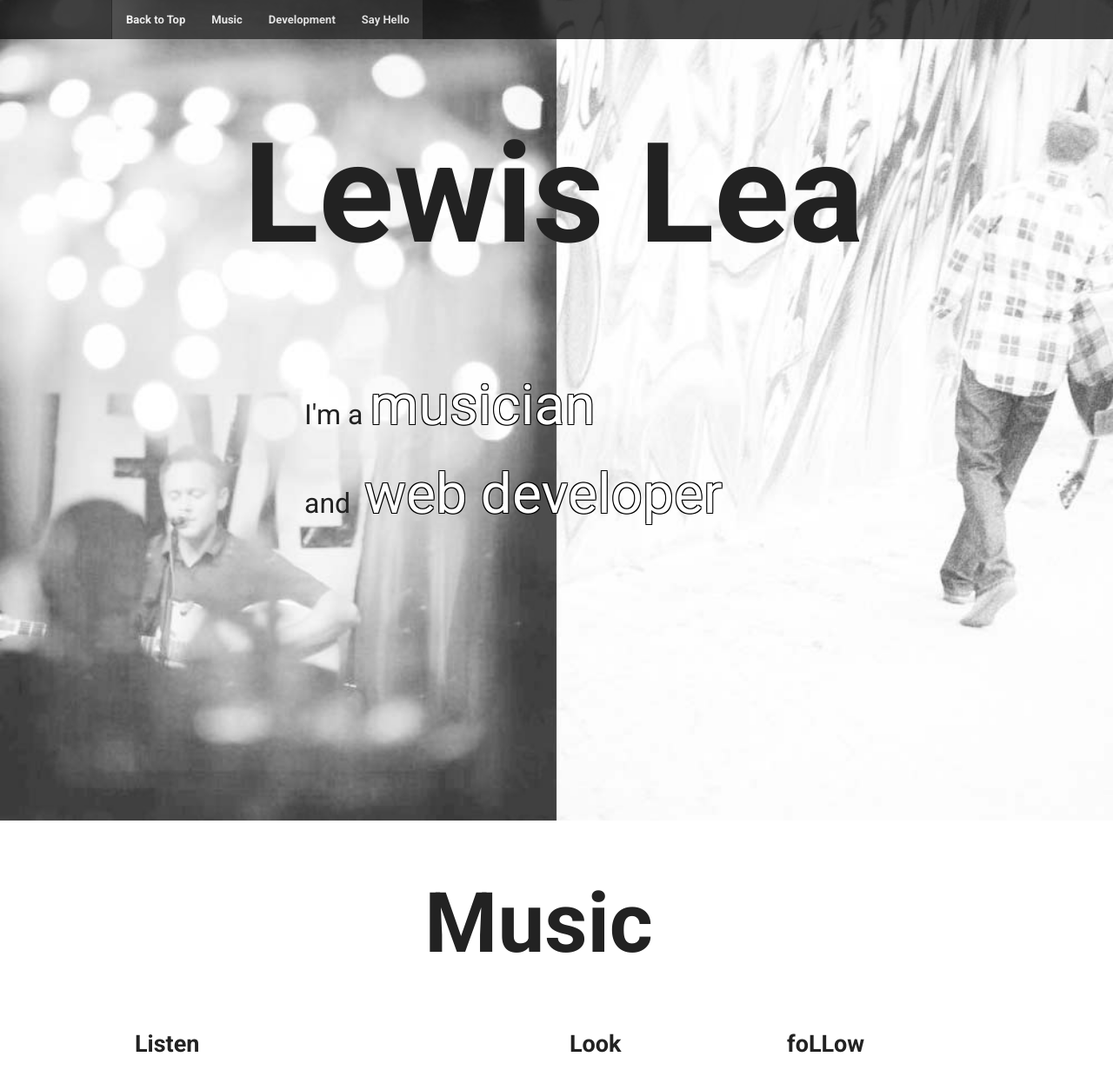
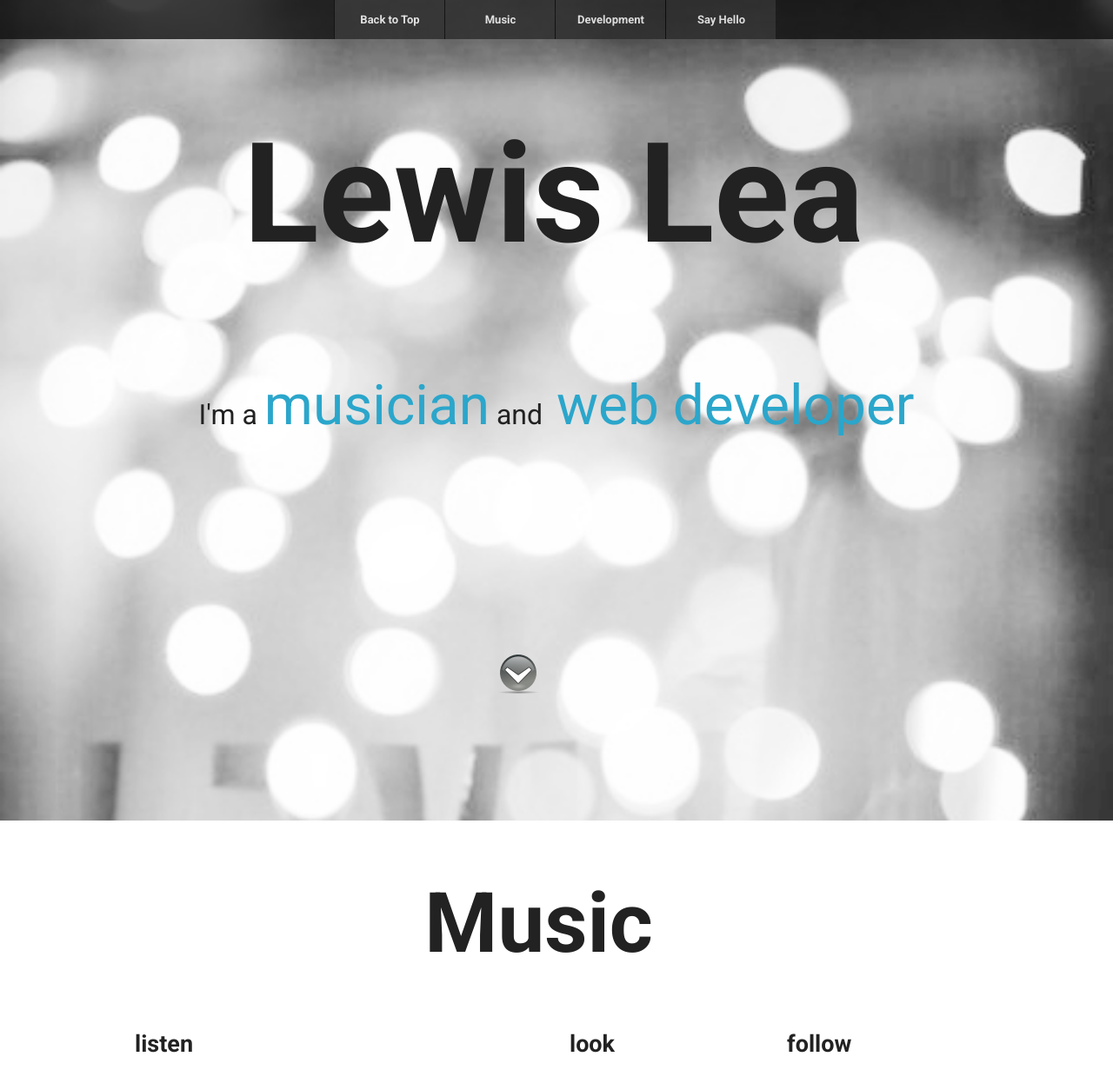
Before and after one commit to lewislea/personal_site, a plain HTML site: page index.html in a window 1280 px wide. Shown: the top 1231 px of the page at 87% size. Drawn offline with Linux system fonts and the light colour scheme; a script that the page names is missing; a web font is replaced by a local one.

Commit message:
changes same as last, but forgot to add a few files

```diff
--- a/css/style.css
+++ b/css/style.css
@@ -8,14 +8,19 @@ nav {
 	z-index: 1;
 	opacity: 0.8;
 	display: none;
-	padding-left: 10%;
+	padding-left: 30%;
 	font-family: 'Roboto';
+
 }
+
 
 a:hover {
 	color:gray;
 }
 
+.center {
+	text-align: center;
+}
 
 .button {
 	background-color: gray;
@@ -24,18 +29,17 @@ a:hover {
 
 .homeLink{
 	font-size: 2em;
-	  color: white;
- 	 text-shadow:
-   -1px -1px 0 #000,
-    1px -1px 0 #000,
-    -1px 1px 0 #000,
-     1px 1px 0 #000;
+
+}
+li.active {
+	width: 125px;
+	text-align: center;
 }
 
 .home{
 
 	background:
-	url(home-bg.jpg) 100%;
+	url(lightsBW.jpg) 100%;
 	background-size: 100%;
 	height:59em;
 
@@ -58,7 +62,9 @@ a:hover {
 	margin-top: 1em;
 	padding-top: 1em;
 }
-
+.arrow {
+	padding-top: 12em;
+}
 
 #bigMusic {
 	font-size:6em;
@@ -93,11 +99,15 @@ a:hover {
 #sayhello {
 	font-size: 6em;
 }
-#myapproach {
-	padding-left: 2em;
+
+#skills {
+	padding-left: 5em;
 }
-#skills {
-	line-height: .5em
+
+
+#L{
+	font-family:
+
 }
 
 /*entire music page container*/
--- a/index.html
+++ b/index.html
@@ -2,13 +2,14 @@
 <html>
 <head>
 
-<link href='http://fonts.googleapis.com/css?family=Roboto:400,500,700,900' rel='stylesheet' type='text/css'>
+
 <title>Lewis Lea</title>
 <meta name="description" content="The online home of Lewis Lea, a musician and web developer based out of Nashville, TN">
 <meta http-equiv="Content-Type" content="text/html; charset=UTF-8">
 <meta name="robots" content="index, follow">
 
-
+<link href='http://fonts.googleapis.com/css?family=Londrina+Solid' rel='stylesheet' type='text/css'>
+<link href='http://fonts.googleapis.com/css?family=Roboto:400,500,700,900' rel='stylesheet' type='text/css'>
 <link rel="stylesheet" type="text/css" href="css/foundation.css">
 <link rel="stylesheet" type="text/css" href="css/style.css">
 <link rel="stylesheet" type="text/css" href="css/bootstrap.css">
@@ -34,8 +35,11 @@
     <ul class="left nav">
       <li class="divider"></li>
       <li class="active"><a href="#home">Back to Top</a></li>
+      <li class="divider"></li>
       <li class="active"><a href="#music">Music</a></li>
+      <li class="divider"></li>
       <li class="active"><a href="#develop">Development</a></li>
+      <li class="divider"></li>
       <li class="active"><a href="#contact">Say Hello</a></li>
     </ul>
 </section>
@@ -45,18 +49,27 @@
 <!-- logo in top center -->
 <div class = "row logo">
 	<div class = "small-9 small-centered columns">
-		<h1 id="mainpageLewis">Lewis Lea</h1>
+		<h1 id="mainpageLewis"><span id="L">L</span>ewis <span id="L">L</span>ea</h1>
 	</div>
 </div>
 
 <!-- bio -->
 <div class = "row bio">
-	<div class = "small-6 small-centered columns">
-		<span><p>I'm a <a class="homeLink" id="mainPageMusic" href="#music" >musician</a><br>
+	<div class = "small-9 small-centered columns center">
+		<span><p>I'm a <a class="homeLink" id="mainPageMusic" href="#music" >musician</a>
 			and<a class="homeLink" id="mainPageDev" href="#develop"> web developer</a></p>
 		</span>
 	</div>
-</div>
+</div> <!-- row div -->
+
+<div class = "row">
+  <div class = "small-2 small-centered columns arrow">
+    <a href="#music" ><img src="img/arrow_down.png"></a>
+
+    </span>
+  </div>
+</div> <!-- row div -->
+
 </div> <!-- home div -->
 
 
@@ -72,19 +85,19 @@
 
 <div class = "row">
 <!-- youtube videos & soundcloud stream -->
-<div class="small-5 columns"><h3>Listen</h3>
+<div class="small-5 columns"><h3>listen</h3>
   <iframe width="100%" height="350" scrolling="yes" frameborder="no" src="https://w.soundcloud.com/player/?url=http%3A%2F%2Fapi.soundcloud.com%2Fusers%2F21245932&amp;color=000000&amp;auto_play=false&amp;show_artwork=false"></iframe>
 </div>
 <div class = "small-3 small-offset-1 columns">
-  <h3>Look</h3>
-  <p>Hallelujah</p>
+  <h3>look</h3>
+  <p>hallelujah</p>
 <a href="#hallelujahModal" role="button"  data-toggle="modal"><img src="img/hallelujah-thumb.png"></a>
-   <p>The Trouble, The Light</p>
+   <p>the trouble, the light</p>
 <a href="#troubleModal" role="button"  data-toggle="modal"><img src="img/trouble-thumb.png"></a>
   </div>
   <!-- facebook/twitter -->
 <div class = "small-3 columns">
-   <h3>foLLow</h3>
+   <h3>follow</h3>
   <a href="http://www.twitter.com/lewislea">
     <img src="img/twitter-bird-dark-bgs.png" alt="twitter logo">
   </a>
@@ -99,12 +112,12 @@
 
 
 <div class="small-6 columns">
-  <h3>Live</h3>
- <a href="http://www.songkick.com/artists/5641184" class="songkick-widget" data-theme="dark">Tour dates</a>
+  <h3>live</h3>
+<a href="http://www.songkick.com/artists/5641184" class="songkick-widget" data-theme="dark">tour dates</a>
 <script src="http://widget.songkick.com/widget.js"></script>
 </div>
 <div class="small-6 columns">
-  <h3>emaiL</h3>
+  <h3>email</h3>
 <!-- Begin MailChimp Signup Form -->
 <link href="http://cdn-images.mailchimp.com/embedcode/slim-081711.css" rel="stylesheet" type="text/css">
 <style type="text/css">
@@ -130,21 +143,21 @@
 <!-- dev section -->
 <div class = "develop">
 <div class = "row" id="develop">
-	<div class = "small-9 small-centered columns">
+	<div class = "small-8 small-centered columns center">
 	<h2 id="bigDev">Development</h2>
 	</div>
 </div>
 
 <div class="row">
 <div class="small-4 columns">
-<h3 id = "myapproach">Approach</h3>
+<h3>Approach</h3>
 <p>Your idea or business is a reflection of who you are and what you value.        Your website should reflect that.
         I'll help you communicate your message and brand in a simple, clear, and beautiful way.
   Contact me to get the conversation started. </p>
 </div>
-<div class="small-4 columns">
+<div class="small-3 columns" id="skills">
 <h3>Skills</h3>
-<span id="skills"><p>- Javascript</p>
+<span><p>- Javascript</p>
       <p>- jQuery</p>
       <p>- HTML5</p>
       <p>- CSS</p>
@@ -168,7 +181,7 @@
 <!-- contact -->
 <div class = "contact">
 <div class = "row" id="contact">
-	<div class = "small-7 small-centered columns">
+	<div class = "small-7 small-centered columns center">
 	<h2 id="sayhello">Say Hello</h2>
 	</div>
 </div>
```
Also changed, not shown: js/lewis.js (+8 -0 lines).
